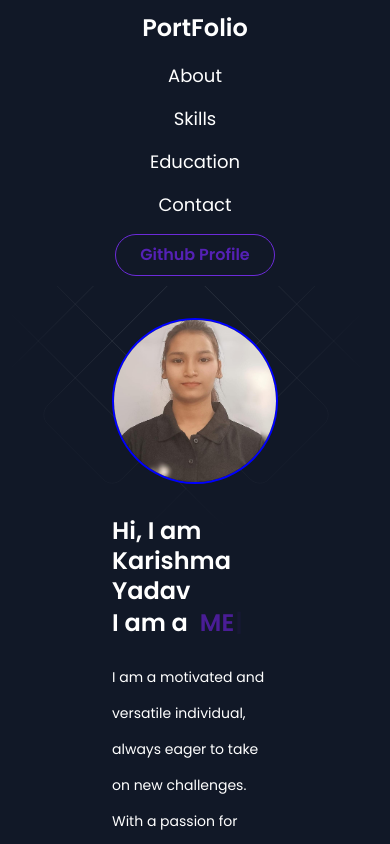
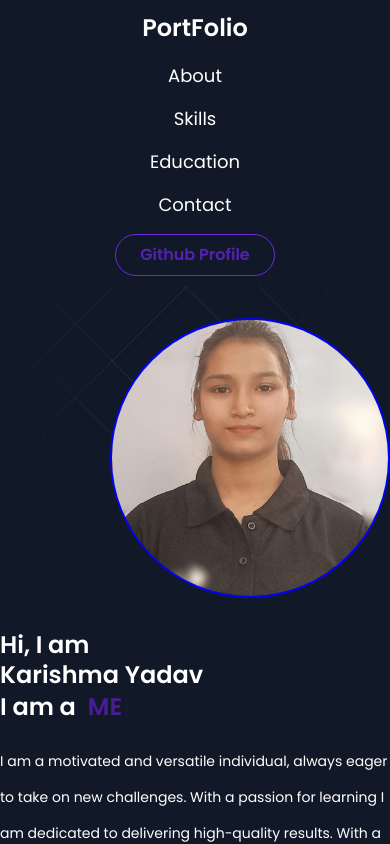
Before and after one commit to KarishmaGR/Portfolio, a React (Create React App) app: page / in a window 390 px wide. Shown: the top 844 px of the page. Built offline with nearby package versions, Linux system fonts and the light colour scheme.

Commit message:
herosctions change

```diff
--- a/src/component/HeroSection/Herosection.jsx
+++ b/src/component/HeroSection/Herosection.jsx
@@ -62,7 +62,7 @@ const ResumeButton = styled.a`
 const Herosection = () => {
   return (
     <div id="about" className="flex  justify-center z-0">
-      <div className="clip-polygon  flex  overflow-hidden justify-end relative  py-8  px-28 ">
+      <div className="clip-polygon  flex  overflow-hidden justify-end relative sm:px-0   py-8  px-28 ">
         <div className=" absolute  flex justify-center bottom-0  w-[100%]   right-0  overflow-hidden   top-[5%] left-[30%]  sm:left-[10%] sm:-top-[10%] -translate-x-12 -translate-y-10">
           <HeroBgAnimation />
         </div>
```
